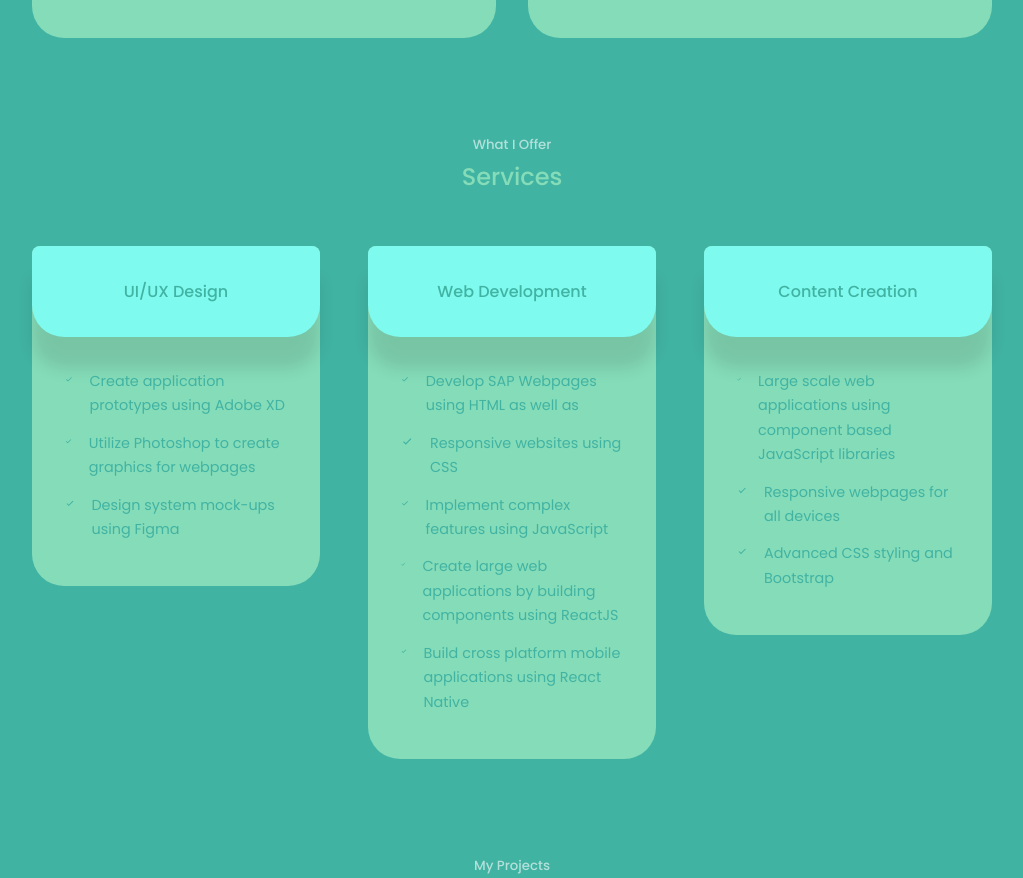
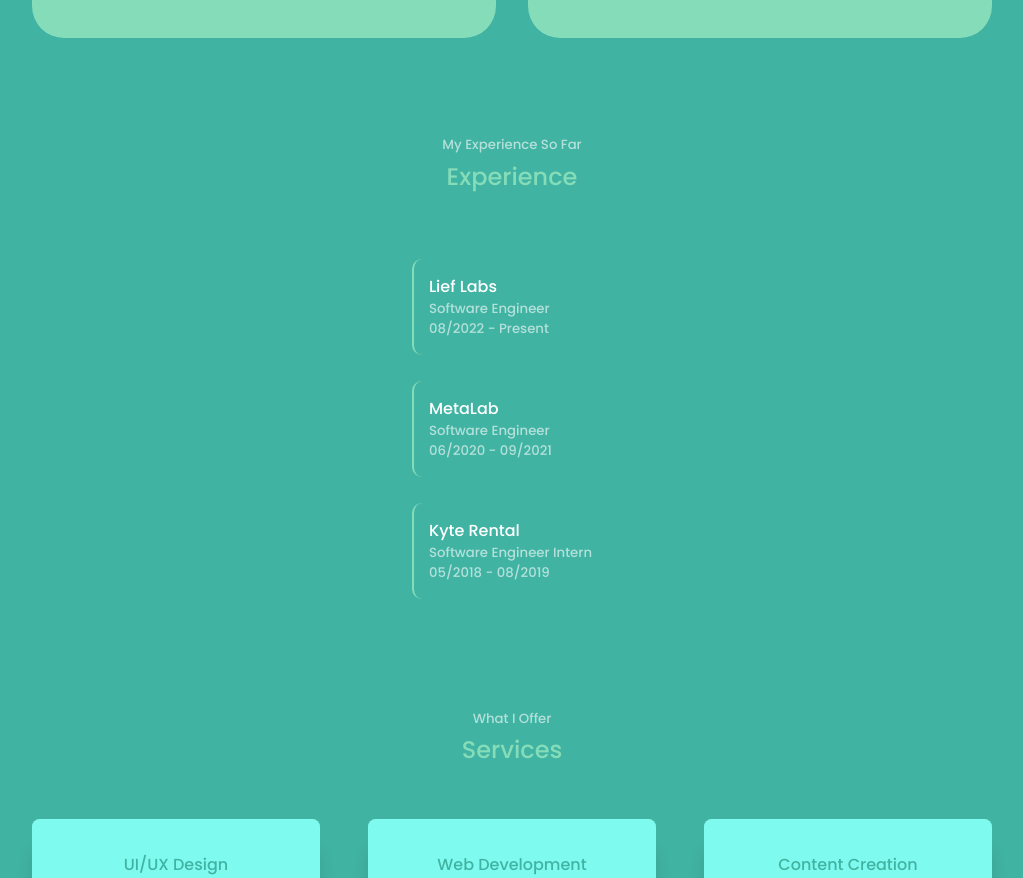
Before and after one commit to Space-Prince0821/Portfolio, a React (Create React App) app: page / in a window 1280 px wide. Shown: the part 1900-2778 px from the top of the page, without its empty margins (128-1151 px from the left). Built offline with nearby package versions, Linux system fonts and the light colour scheme; a web font is replaced by a local one.

Commit message:
added experience

```diff
--- a/src/App.jsx
+++ b/src/App.jsx
@@ -8,6 +8,7 @@
 import Testimonials from './components/testimonials/Testimonials';
 import Contact from './components/contact/Contact';
 import Footer from './components/footer/Footer';
+import Experience from './components/experience/Experience';
 
 const App = () => {
   return (
@@ -16,6 +17,7 @@
         <Nav />
         <About />
         <Skills />
+        <Experience />
         <Services />
         <Portfolio />
         <Testimonials />
--- a/src/components/about/About.jsx
+++ b/src/components/about/About.jsx
@@ -40,7 +40,7 @@
                     </div>
 
                     <p>
-                        Graduated with a bachelor's degree in Computer Science from California State University Northridge. Over 3 years of industry experience using ReactJS and Ruby on Rails. I enjoy creating different types of webpages, using frameworks such as reactJS.
+                        Graduated with a bachelor's degree in Computer Science from California State University Northridge. Over 3 years of industry experience using ReactJS and Ruby on Rails. I enjoy creating different types of responsive webpages, using modern and up to date frameworks such as reactJS.
                     </p>
 
                     <a href="#contact" className='btn btn-primary'>Let's talk</a>
--- /dev/null
+++ b/src/components/experience/Experience.jsx
@@ -0,0 +1,31 @@
+import React from 'react';
+import './experience.css';
+
+const Experience = () => {
+  const bullet = (company, title, date) => (
+    <div className='bullet__container'>
+        <div className='line'>
+            <div className='company__container'>
+                <h4>{company}</h4>
+                <h5>{title}</h5>
+                <h5>{date}</h5>
+            </div>
+        </div>
+    </div>
+  );
+
+  return (
+    <section id="experience">
+      <h5>My Experience So Far</h5>
+      <h2>Experience</h2>
+
+      <div className='container timeline__container'>
+          {bullet('Lief Labs', 'Software Engineer', '08/2022 - Present')}
+          {bullet('MetaLab', 'Software Engineer', '06/2020 - 09/2021')}
+          {bullet('Kyte Rental', 'Software Engineer Intern', '05/2018 - 08/2019')}
+      </div>
+    </section>
+  )
+}
+
+export default Experience
--- /dev/null
+++ b/src/components/experience/experience.css
@@ -0,0 +1,35 @@
+.timeline__container {
+    display: flex;
+    flex-direction: column;
+    align-items: center;
+    justify-content: center;
+}
+
+.bullet__container {
+    display: flex;
+    flex-direction: column;
+    align-items: center;
+    justify-content: center;
+}
+
+.line {
+    border-left: 2.5px solid var(--color-primary);
+    border-top-left-radius: 10px;
+    border-bottom-left-radius: 10px;
+    width:  200px;
+    height: 6rem;
+    margin-top: 13px;
+    margin-bottom: 13px;
+    display: flex;
+    align-items: center;
+    line-height: normal;
+    color: var(--color-light);
+}
+
+.company__container {
+    padding-left: 15px;
+}
+
+.company__container > h4 {
+    color: white;
+}
--- a/src/components/footer/Footer.jsx
+++ b/src/components/footer/Footer.jsx
@@ -13,7 +13,8 @@
             <ul className='permalinks'>
                 <li><a href='#'>Home</a></li>
                 <li><a href='#about'>About</a></li>
-                <li><a href='#experiece'>Skills</a></li>
+                <li><a href='#skills'>Skills</a></li>
+                <li><a href='#experience'>Experience</a></li>
                 <li><a href='#services'>Services</a></li>
                 <li><a href='#portfolio'>Portfolio</a></li>
                 <li><a href='#testimonials'>Testimonials</a></li>
--- a/src/components/nav/Nav.jsx
+++ b/src/components/nav/Nav.jsx
@@ -6,8 +6,8 @@
 import { BiBook } from 'react-icons/bi';
 import { RiServiceLine } from 'react-icons/ri';
 import { BiMessageSquareDetail } from 'react-icons/bi';
+import { AiOutlineAudit } from 'react-icons/ai';
 import { useState } from 'react';
-
 
 const Nav = () => {
     const [activeNav, setActiveNav] = useState('#');
@@ -15,7 +15,8 @@
        <nav>
            <a href="#" onClick={() => setActiveNav('#')} className={activeNav === '#' ? 'active' : ''}><AiOutlineHome /></a>
            <a href="#about" onClick={() => setActiveNav('#about')} className={activeNav === '#about' ? 'active' : ''}><AiOutlineUser /></a>
-           <a href="#experience" onClick={() => setActiveNav('#experience')} className={activeNav === '#experience' ? 'active' : ''}><BiBook /></a>
+           <a href="#skills" onClick={() => setActiveNav('#skills')} className={activeNav === '#skills' ? 'active' : ''}><BiBook /></a>
+           <a href="#experience" onClick={() => setActiveNav('#experience')} className={activeNav === '#experience' ? 'active' : ''}><AiOutlineAudit /></a>
            <a href="#services" onClick={() => setActiveNav('#services')} className={activeNav === '#services' ? 'active' : ''}><RiServiceLine /></a>
            <a href="#contact" onClick={() => setActiveNav('#contact')} className={activeNav === '#contact' ? 'active' : ''}><BiMessageSquareDetail /></a>
        </nav>
--- a/src/components/skills/Skills.jsx
+++ b/src/components/skills/Skills.jsx
@@ -4,7 +4,7 @@
 
 const Skills = () => {
   return (
-    <section id="experience">
+    <section id="skills">
       <h5>What Skills I have</h5>
       <h2>My Skills</h2>
 
```
